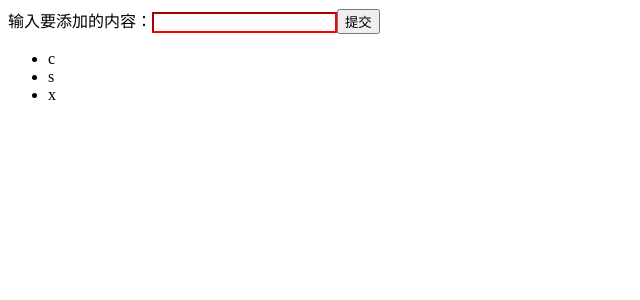
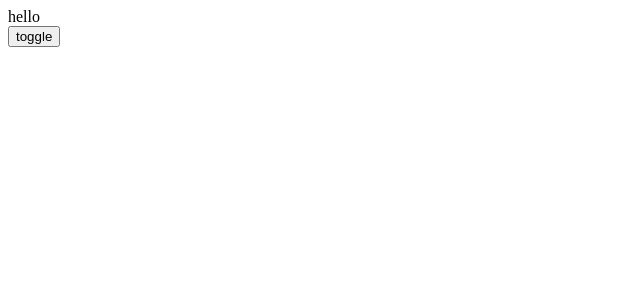
Before and after one commit to pluscai/react-lesson, a React (Create React App) app: page / in a window 1280 px wide. Shown: the top 300 px of the page, without its empty margins (0-640 px from the left). Built offline with nearby package versions, Linux system fonts and the light colour scheme.

Commit message:
4-11 css过渡

```diff
--- /dev/null
+++ b/src/App.js
@@ -0,0 +1,31 @@
+import React, { Component, Fragment } from "react";
+import './style2.css'
+
+class App extends Component{
+
+    constructor(props) {
+        super(props);
+        this.state = {
+            show: true
+        }
+        this.handleToggle = this.handleToggle.bind(this);
+    }
+
+    render() {
+        return (
+            <Fragment>
+                <div className={this.state.show ? 'show' : 'hide'}>hello</div>
+                <button onClick={this.handleToggle}>toggle</button>
+            </Fragment>
+
+        )
+    }
+
+    handleToggle() {
+        this.setState({
+            show: this.state.show ? false : true
+        })
+    }
+}
+
+export default App;
--- a/src/index.js
+++ b/src/index.js
@@ -1,6 +1,6 @@
 import React from 'react';
 import ReactDOM from 'react-dom';
-import TodoList from './TodoList';
+import App from './App';
 
 
-ReactDOM.render(<TodoList />, document.getElementById('root'));
+ReactDOM.render(<App />, document.getElementById('root'));
--- /dev/null
+++ b/src/style2.css
@@ -0,0 +1,9 @@
+.show {
+    opacity: 1;
+    transition: all 1s ease-in;
+}
+
+.hide {
+    opacity: 0;
+    transition: all 1s ease-in;
+}
```
